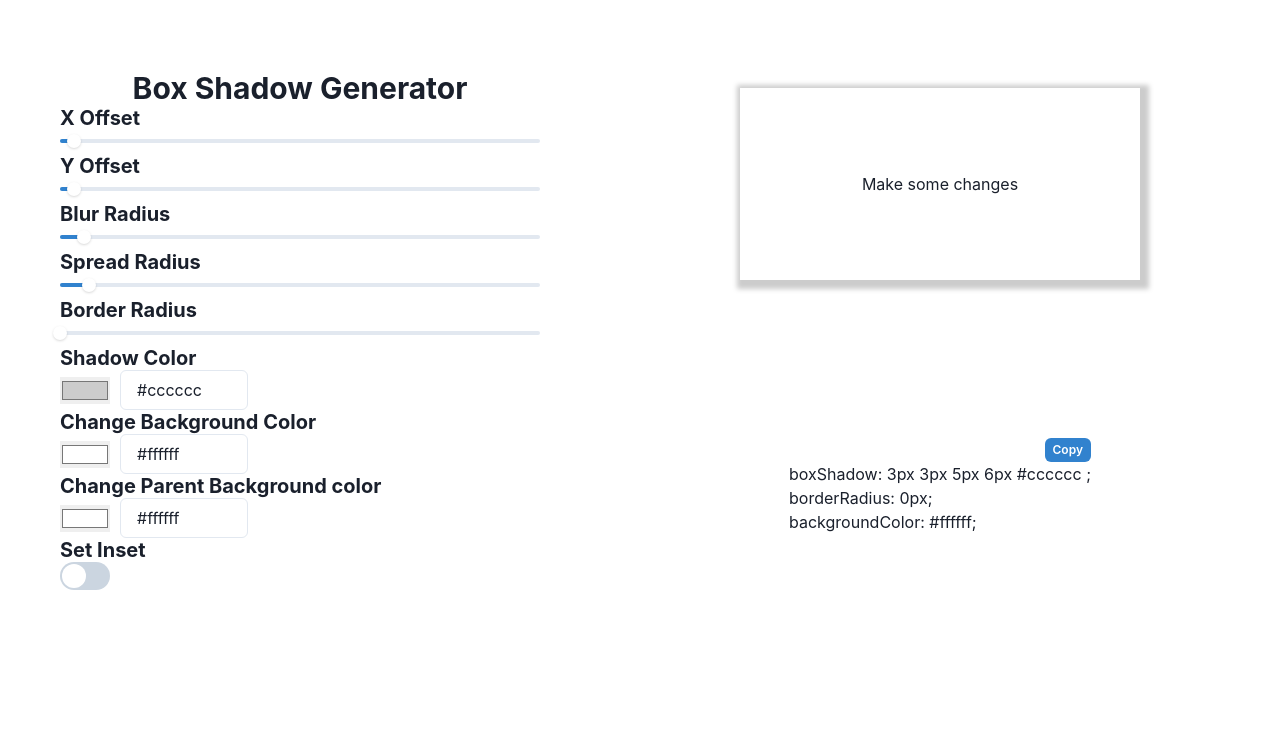
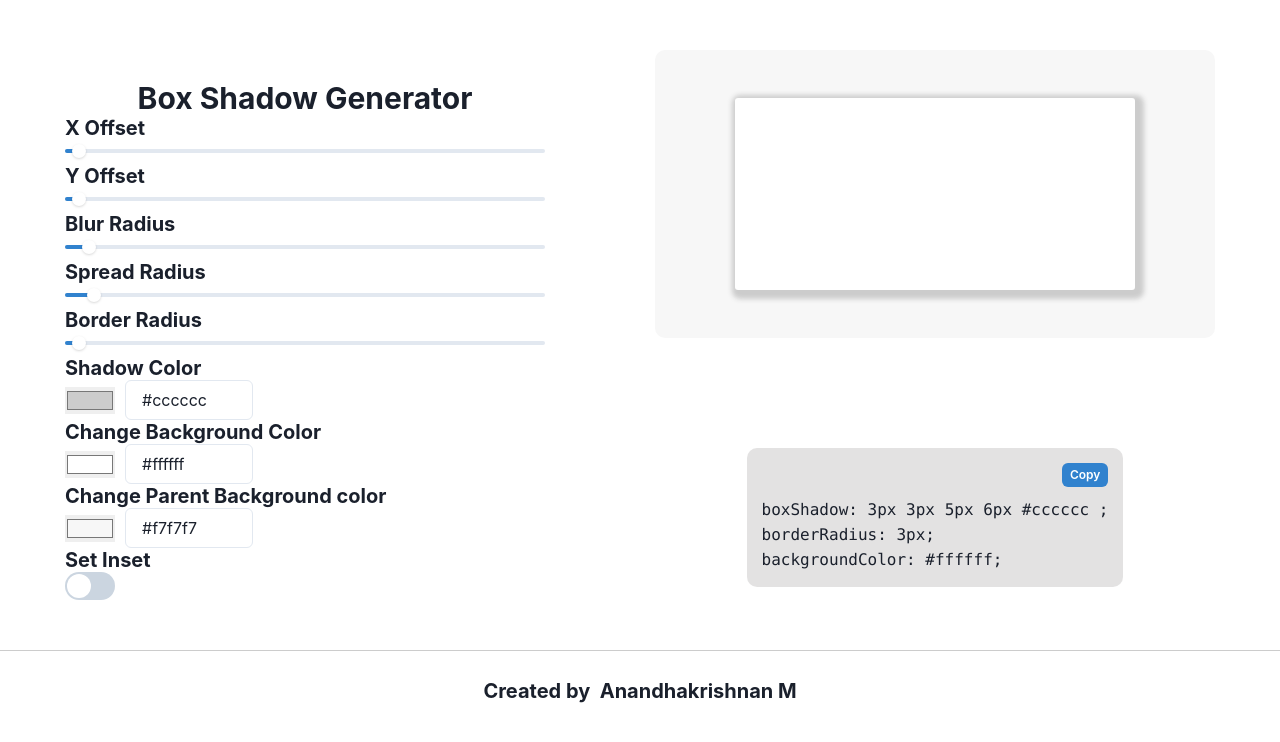
Before and after one commit to anandhakrishnanm/box-shadow-generator, a React (Create React App) app: page / in a window 1280 px wide. Shown: the top 742 px of the page. Built offline with nearby package versions, Linux system fonts and the light colour scheme.

Commit message:
UI change

```diff
--- a/public/index.html
+++ b/public/index.html
@@ -24,7 +24,7 @@
       work correctly both with client-side routing and a non-root public URL.
       Learn how to configure a non-root public URL by running `npm run build`.
     -->
-    <title>React App</title>
+    <title>Box shadow generator</title>
   </head>
   <body>
     <noscript>You need to enable JavaScript to run this app.</noscript>
--- a/src/App.css
+++ b/src/App.css
@@ -9,6 +9,7 @@
   display: flex;
   justify-content: space-around;
   align-items: flex-start;
+  padding: 10px 10px 50px 10px;
 }
 .controls{
   width: 30rem;
@@ -28,6 +29,7 @@
   display: flex;
   justify-content: center;
   align-items: center;
+  border-radius: 10px;
 }
 .result{
   /* margin-top: 5rem; */
@@ -46,12 +48,30 @@
 .copyBtn{
   display: flex;
   justify-content: flex-end;
+  margin-bottom: 10px;
 }
 .code{
   margin-top: 110px;
+  background:rgb(114, 112, 112,0.2);
+  padding: 15px;
+  border-radius: 10px;
+}
+footer{
+  display: flex;
+  justify-content: center;
+  align-items: center;
+  height: 10vh;
+  padding: 20px;
+  border-top: 1px solid rgba(0,0,0,0.2);
 }
 @media screen and (max-width: 800px){
   .box-shadow-generator{
     flex-direction: column;
   }
+  .result{
+    margin-top: 20px;
+  }
+  .code{
+    width: 26rem;
+  }
 }
--- a/src/App.js
+++ b/src/App.js
@@ -2,6 +2,7 @@ import React, { useState } from "react";
 import "./App.css";
 import Output from "./components/Output/Output";
 import Controls from "./components/Controls/Controls";
+import Footer from "./components/Footer/Footer";
 
 function App() {
   const [x, setX] = useState(3);
@@ -10,8 +11,8 @@ function App() {
   const [spread, setSpread] = useState(6);
   const [shadowColor, setShadowColor] = useState("#cccccc");
   const [isInset, setInset] = useState(false);
-  const [radius, setRadius] = useState(0);
-  const [parentBg, setParentBg] = useState("#ffffff");
+  const [radius, setRadius] = useState(3);
+  const [parentBg, setParentBg] = useState("#f7f7f7");
   const [childBg, setChildBg] = useState("#ffffff");
   return (
     <div className="App">
@@ -49,6 +50,7 @@ function App() {
           parentBg={parentBg}
         />
       </div>
+      <Footer />
     </div>
   );
 }
--- /dev/null
+++ b/src/components/Footer/Footer.js
@@ -0,0 +1,20 @@
+import { Heading } from "@chakra-ui/react";
+import { Link } from "@chakra-ui/react";
+const Footer = () => {
+  return (
+    <footer>
+      <Heading as="h4" size="md">
+        Created by &nbsp;
+        </Heading>
+        <Heading as="h4" size="md">
+        <div className="git-link">
+          <Link href="https://github.com/anandhakrishnanm" isExternal>
+            Anandhakrishnan M
+          </Link>
+          </div>
+        </Heading>
+
+    </footer>
+  );
+};
+export default Footer;
--- a/src/components/Output/Output.js
+++ b/src/components/Output/Output.js
@@ -22,7 +22,7 @@ function Output({ x, y, blur, spread, shadowColor, isInset,radius,childBg,parent
         title: "Copied.",
         description: "Your message is copied to clipboard ",
         status: "success",
-        duration: 9000,
+        duration: 1500,
         isClosable: true,
       })
     }
@@ -32,7 +32,7 @@ function Output({ x, y, blur, spread, shadowColor, isInset,radius,childBg,parent
       <div
         className="output" style={outputStyle}>
         <p>
-          Make some changes
+
         </p>
       </div>
     </div>
@@ -40,13 +40,13 @@ function Output({ x, y, blur, spread, shadowColor, isInset,radius,childBg,parent
       <div className="copyBtn">
         <Button colorScheme="blue" size="xs" onClick={copyToClipboard}>Copy</Button>
       </div>
-      <p className="code-text" id="outTxt">
-        boxShadow: {x}px {y}px {blur}px {spread}px {shadowColor} {isInset ? "inset" : ""};
+      <code className="code-text" id="outTxt">
+        boxShadow: {x}px {y}px {blur}px {spread}px {shadowColor} {isInset ? "inset":""};
         <br></br>
         borderRadius: {radius}px;
         <br></br>
         backgroundColor: {childBg};
-      </p>
+      </code>
     </div>
 
     </div>
```
Also changed, not shown: 1 other file (tests, documents, lock files or other folders).
